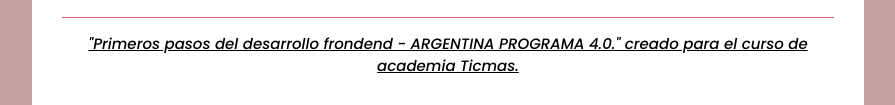
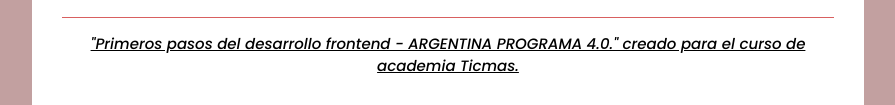
Before and after one commit to JLeiva1/Javier_Leiva_Proyecto_Final_CV_Argentina_Programa, a plain HTML site: page index.html in a window 1280 px wide. Shown: the part 1186-1291 px from the top of the page, without its empty margins (192-1087 px from the left). Drawn offline with nearby package versions, Linux system fonts and the light colour scheme; no server answers.

Commit message:
corrigiendo errores

```diff
--- a/index.html
+++ b/index.html
@@ -147,7 +147,7 @@
             </section>
         </main>
         <footer class="resaltar">
-            "Primeros pasos del desarrollo frondend - ARGENTINA PROGRAMA 4.0." creado para el curso de academia Ticmas.
+            "Primeros pasos del desarrollo frontend - ARGENTINA PROGRAMA 4.0." creado para el curso de academia Ticmas.
         </footer>
     </div>
     <!-- Bootstrap -->
```
